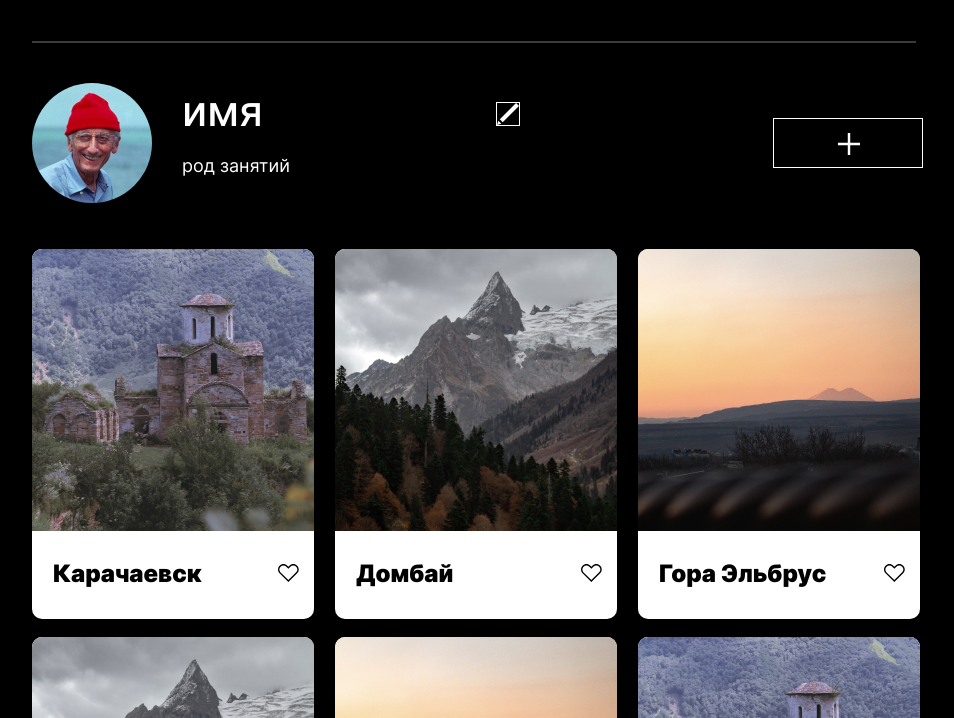
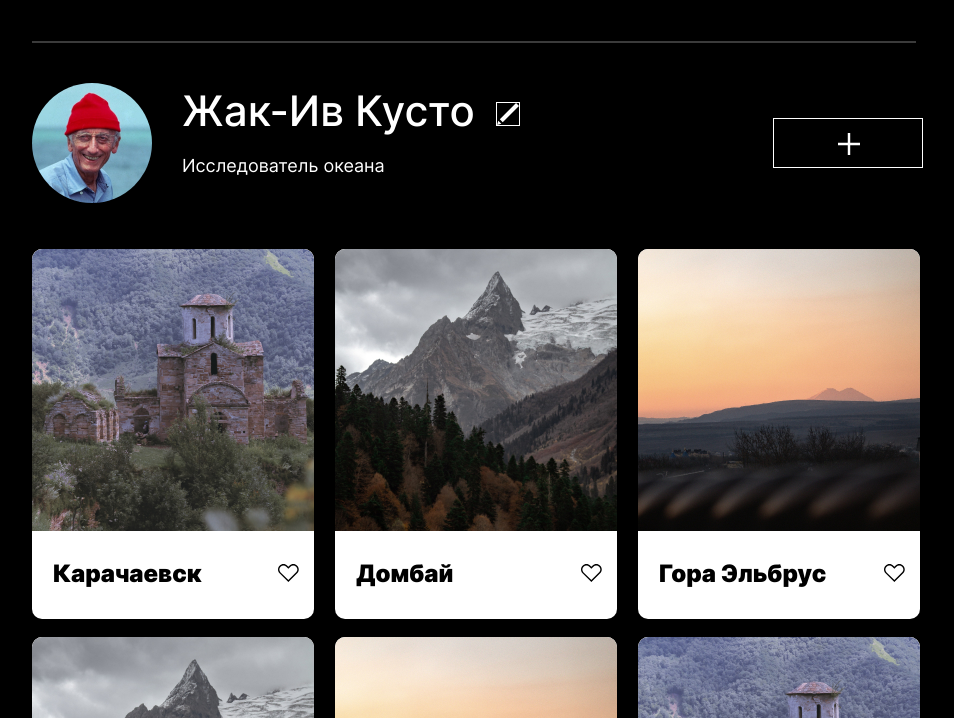
Before and after one commit to Snezhana-Kunau/mesto, a plain HTML site: page index.html in a window 1280 px wide. Shown: the part 82-800 px from the top of the page, without its empty margins (96-1050 px from the left). Drawn offline with Linux system fonts and the light colour scheme.

Commit message:
исправлена ошибка в начальном имени

```diff
--- a/index.html
+++ b/index.html
@@ -14,8 +14,8 @@
         <section class="profile">
           <img class="profile__avatar" src="./images/avatar.png" alt="ваше фото">
           <div class="profile__content">
-            <h2 class="profile__name">имя</h2>
-            <p class="profile__surname">род занятий</p>
+            <h2 class="profile__name">Жак-Ив Кусто</h2>
+            <p class="profile__surname">Исследователь океана</p>
             <img class="profile__editor" src="./images/ручка.svg" alt="редактировать">
           </div>
             <button class="profile__add-button"><img class="profile__add-button-img" src="./images/плюсик.svg" alt="картинка добавить"></button>
```
Also changed, not shown: 1 other file.
